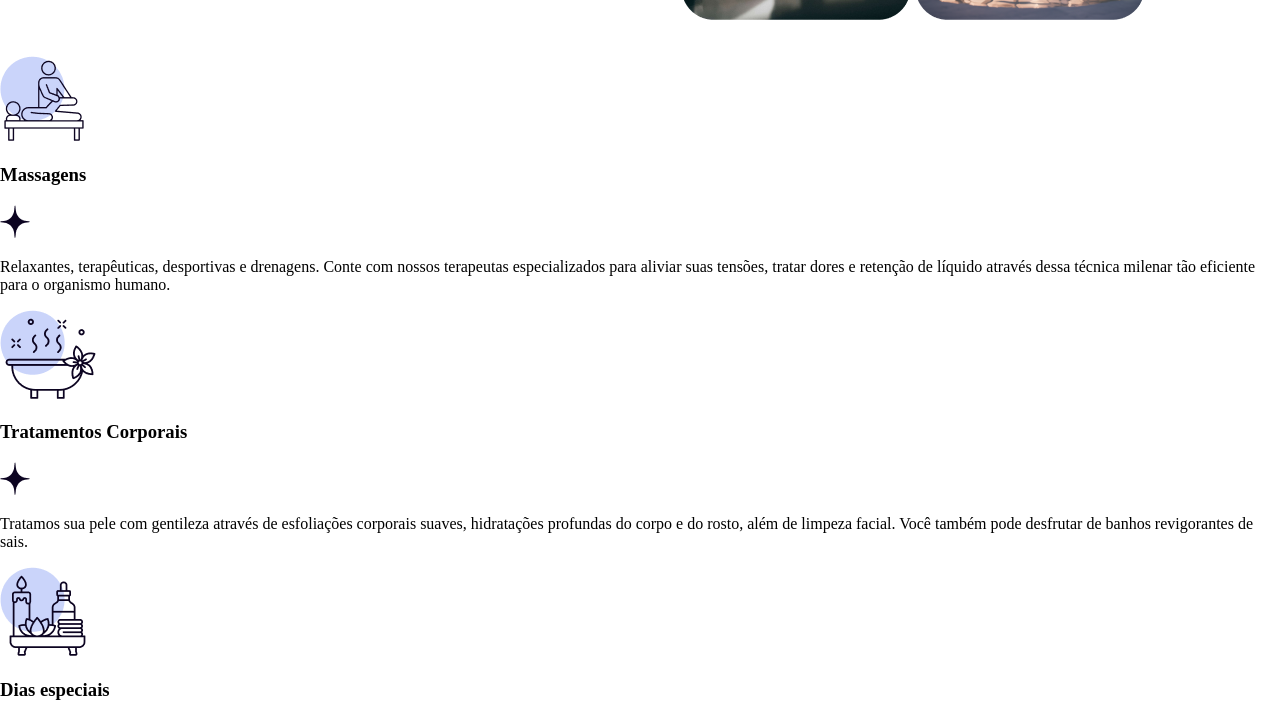
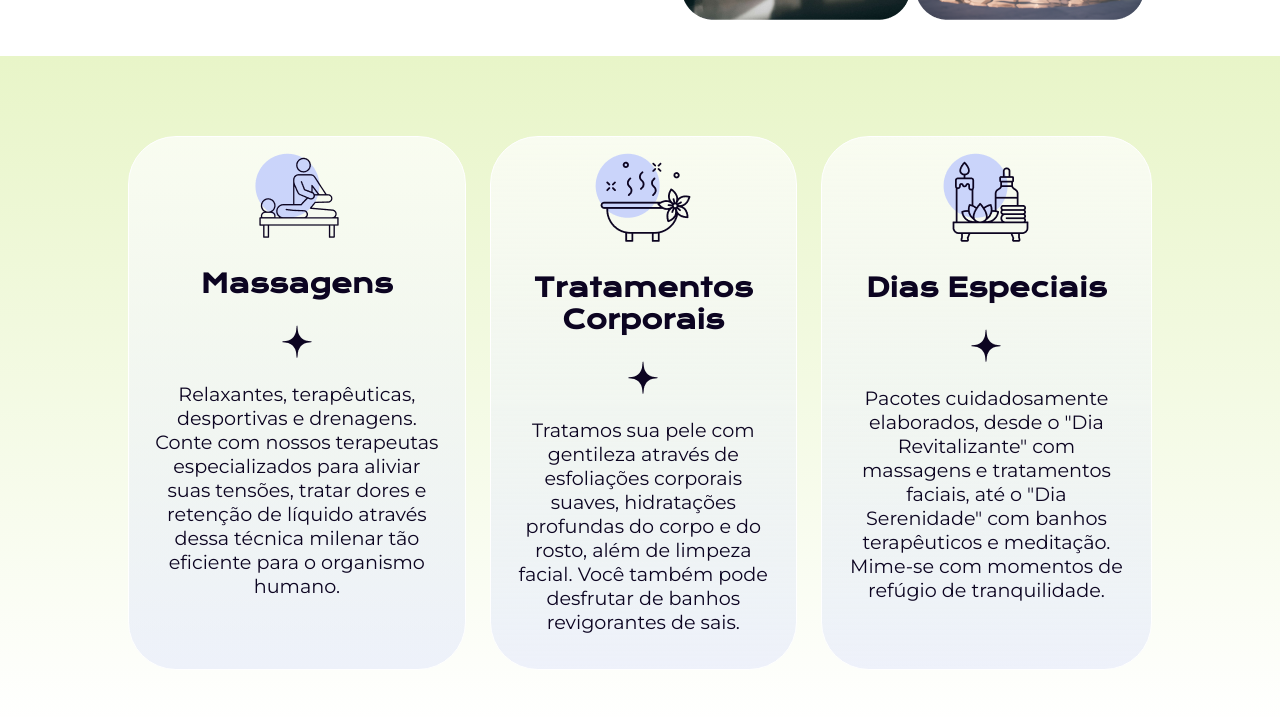
Before and after one commit to gioperrone/alura, a plain HTML site: page sass-css-estilizando-site/3360-calmaria-spa-projeto-inicial/index.html in a window 1280 px wide. Shown: the part 1567-2284 px from the top of the page. Drawn offline with nearby package versions, Linux system fonts and the light colour scheme.

```diff
--- a/sass-css-estilizando-site/3360-calmaria-spa-projeto-inicial/index.html
+++ b/sass-css-estilizando-site/3360-calmaria-spa-projeto-inicial/index.html
@@ -87,7 +87,7 @@
                 </div>
                 <div class="card">
                     <img src="/assets/icon-dias-especiais.png" alt="Icone de Dias especiais com figura de produtos">
-                    <h3 class="card-titulo">Dias especiais</h3>
+                    <h3 class="card-titulo">Dias Especiais</h3>
                     <img src="./assets/Soft Star.png" alt="soft star">
                     <p class="card-texto">Pacotes cuidadosamente elaborados, desde o "Dia Revitalizante" com
                         massagens e tratamentos faciais, até o "Dia Serenidade" com banhos terapêuticos e meditação.
--- a/sass-css-estilizando-site/3360-calmaria-spa-projeto-inicial/styles/components/_header.scss
+++ b/sass-css-estilizando-site/3360-calmaria-spa-projeto-inicial/styles/components/_header.scss
@@ -24,6 +24,11 @@
                 text-decoration: none;
                 @include mixins.ff-fs-fc(variaveis.$ft-textos, 1rem, variaveis.$cor-primaria);
                 font-weight: 500;
+                &:hover {
+                    transform: scale(1.2);
+                    transition-duration: 0.2s;
+                    font-weight: 700;
+                }
             }
         }
     }
@@ -58,11 +63,16 @@
             font-size: 1.3rem;
             font-weight: 600;
             color: white;
-            background-color: variaveis.$cor-secundaria;
+            background-color: variaveis.$cor-default;
             border: none;
             outline: none;
             border-radius: 66px;
             cursor: pointer;
+            &:hover {
+                transform: scale(1.02);
+                transition-duration: 0.5s;
+                background-color: variaveis.$cor-secundaria;
+            }
         }
     }
 }
--- /dev/null
+++ b/sass-css-estilizando-site/3360-calmaria-spa-projeto-inicial/styles/components/_servicos.scss
@@ -0,0 +1,25 @@
+@use '../abstract/variaveis';
+@use '../abstract/mixins';
+
+#servico {
+    background: variaveis.$gradiente-primario;
+    padding: 5rem 0;
+    .cards {
+        @include mixins.margem-central(80%);
+        display: flex;
+        gap: 1.5rem;
+        .card {
+            background: variaveis.$gradiente-secundario;
+            padding: 1rem 1.5rem;
+            text-align: center;
+            border: 1px solid white;
+            border-radius: 3rem;
+            &-titulo {
+                @include mixins.ff-fs-fc(variaveis.$ft-titulos, 1.6rem, variaveis.$cor-primaria);
+            }
+            &-texto {
+                @include mixins.ff-fs-fc(variaveis.$ft-textos, 1.2rem, variaveis.$cor-primaria);
+            }
+        }
+    }
+}
--- a/sass-css-estilizando-site/3360-calmaria-spa-projeto-inicial/styles/styles.scss
+++ b/sass-css-estilizando-site/3360-calmaria-spa-projeto-inicial/styles/styles.scss
@@ -2,3 +2,4 @@
 
 @use './components/header';
 @use './components/nosso-espaco';
+@use './components/servicos';
```
Also changed, not shown: sass-css-estilizando-site/3360-calmaria-spa-projeto-inicial/styles/styles.css, 1 other file.
